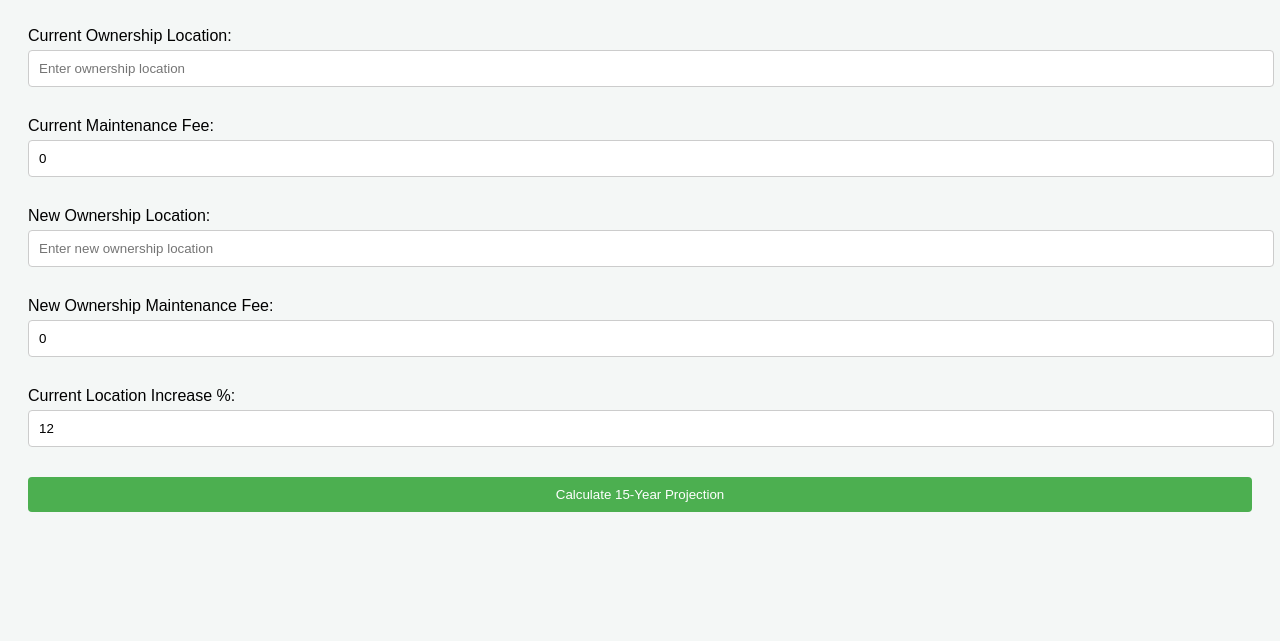
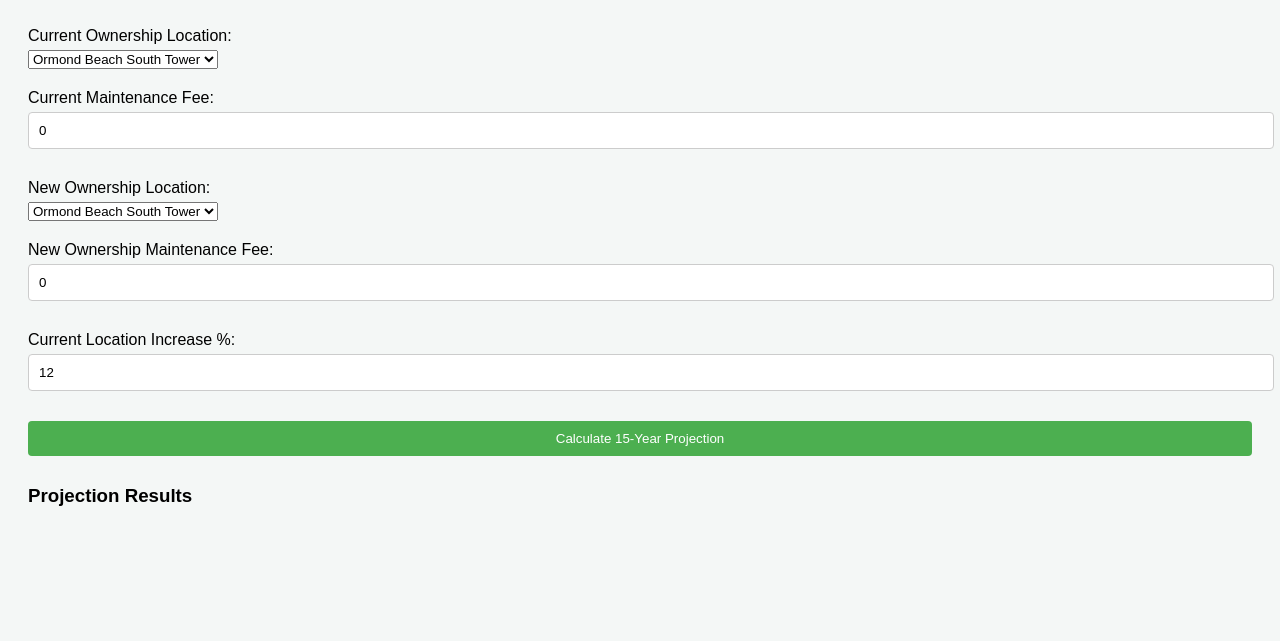
Before and after one commit to Graphicassassin520/Spinnaker-20-Year-Mait-Fee-Savings-Calc, a plain HTML site: page index.html in a window 1280 px wide. Shown: the part 159-800 px from the top of the page. Drawn offline with nearby package versions, Linux system fonts and the light colour scheme.

Commit message:
Update index.html

```diff
--- a/index.html
+++ b/index.html
@@ -17,8 +17,14 @@
 </div>
 
 <div class="form-group">
-    <label for="companyName">Current Ownership Location:</label>
-    <input type="text" id="companyName" placeholder="Enter ownership location">
+    <label for="currentLocation">Current Ownership Location:</label>
+    <select id="currentLocation">
+        <option value="Ormond Beach South Tower">Ormond Beach South Tower</option>
+        <option value="Ormond Beach North Tower">Ormond Beach North Tower</option>
+        <option value="Branson">Branson</option>
+        <option value="Hilton Head">Hilton Head</option>
+        <option value="Williamsburg">Williamsburg</option>
+    </select>
 </div>
 
 <div class="form-group">
@@ -27,8 +33,14 @@
 </div>
 
 <div class="form-group">
-    <label for="newLocationName">New Ownership Location:</label>
-    <input type="text" id="newLocationName" placeholder="Enter new ownership location">
+    <label for="newLocation">New Ownership Location:</label>
+    <select id="newLocation">
+        <option value="Ormond Beach South Tower">Ormond Beach South Tower</option>
+        <option value="Ormond Beach North Tower">Ormond Beach North Tower</option>
+        <option value="Branson">Branson</option>
+        <option value="Hilton Head">Hilton Head</option>
+        <option value="Williamsburg">Williamsburg</option>
+    </select>
 </div>
 
 <div class="form-group">
@@ -38,20 +50,21 @@
 
 <div class="form-group">
     <label for="priceIncrease">Current Location Increase %:</label>
-    <!-- Changed default value from 5 to 12 -->
     <input type="number" id="priceIncrease" value="12" step="0.01">
 </div>
 
 <button id="calculate">Calculate 15-Year Projection</button>
 
-<div id="results"></div>
-<div id="chartContainer">
-    <canvas id="myChart"></canvas>
+<div id="results" class="results-container">
+    <h3 class="results-header">Projection Results</h3>
+    <div id="chartContainer">
+        <canvas id="myChart"></canvas>
+    </div>
+    <div class="gap"></div>
+    <h3 class="breakdown-header">15 Year Breakdown and Savings with New Ownership</h3>
+    <div id="financialTable"></div>
+    <div id="savings" class="savings-highlight"></div>
 </div>
-<div class="gap"></div>
-<h3 class="breakdown-header">15 Year Breakdown and Savings with New Ownership</h3>
-<div id="financialTable"></div>
-<div id="savings"></div>
 
 <button id="printChart">Print Graph</button>
 
```
